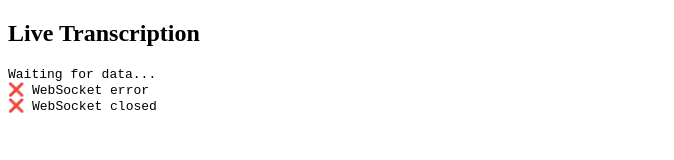
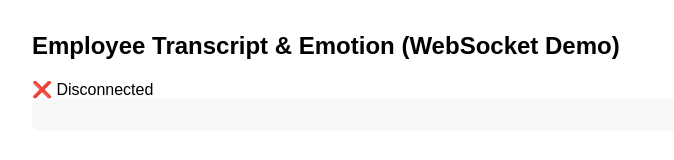
Before and after one commit to gowthththam/speaker-test, a browser extension: page frontend/index.html in a window 1280 px wide. Shown: the whole page, without its empty margins (0-674 px from the left). Drawn offline with Linux system fonts and the light colour scheme.

Commit message:
Update index.html

```diff
--- a/frontend/index.html
+++ b/frontend/index.html
@@ -1,23 +1,44 @@
 <!DOCTYPE html>
-<html>
-<head><title>Live Transcription</title></head>
+<html lang="en">
+<head>
+  <meta charset="UTF-8">
+  <title>Employee Transcript & Emotion (WebSocket Demo)</title>
+  <style>
+    body { font-family: sans-serif; margin: 2em; }
+    #output { white-space: pre-wrap; background: #f8f8f8; padding: 1em; border-radius: 8px; }
+    .label { font-weight: bold; }
+  </style>
+</head>
 <body>
-  <h2>Live Transcription</h2>
-  <pre id="output">Waiting for data...</pre>
+  <h2>Employee Transcript & Emotion (WebSocket Demo)</h2>
+  <div id="status">Connecting...</div>
+  <div id="output"></div>
+
   <script>
-    const output = document.getElementById('output');
     const ws = new WebSocket('ws://localhost:7000');
+    const statusDiv = document.getElementById('status');
+    const outputDiv = document.getElementById('output');
 
-    ws.onmessage = (event) => {
-      output.textContent += `\n${event.data}`;
-    };
-
-    ws.onerror = (e) => {
-      output.textContent += "\n❌ WebSocket error";
+    ws.onopen = () => {
+      statusDiv.textContent = '✅ Connected to ws://localhost:7000';
     };
 
     ws.onclose = () => {
-      output.textContent += "\n❌ WebSocket closed";
+      statusDiv.textContent = '❌ Disconnected';
+    };
+
+    ws.onerror = (err) => {
+      statusDiv.textContent = '❌ WebSocket error';
+      console.error(err);
+    };
+
+    ws.onmessage = (event) => {
+      try {
+        const data = JSON.parse(event.data);
+        outputDiv.textContent = JSON.stringify(data, null, 2); // Pretty-print JSON
+      } catch (e) {
+        // Ignore non-JSON messages
+      }
     };
   </script>
 </body>
```
